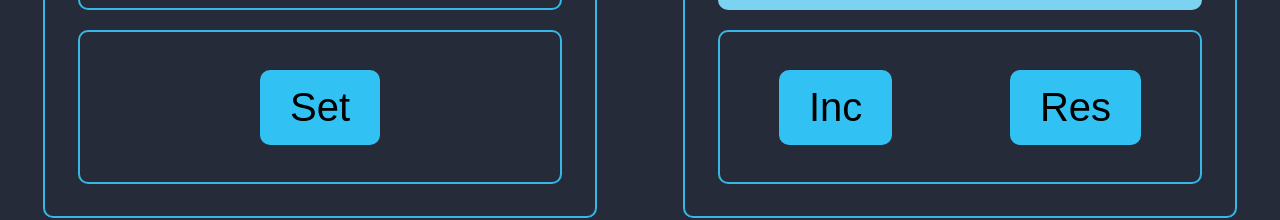
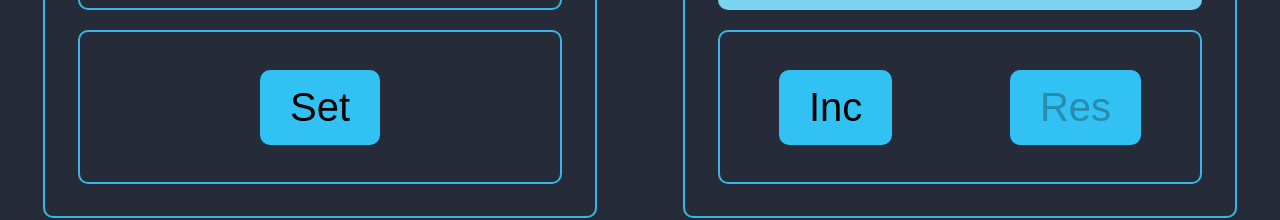
Before and after one commit to FilimonovKostya/Counter, a React (Create React App) app: page / in a window 1280 px wide. Shown: the part 226-446 px from the top of the page. Built offline with nearby package versions, Linux system fonts and the light colour scheme.

Commit message:
Добавить вывод ошибок и задизейблить кнопки при изменении значений

```diff
--- a/src/Redux/countReducer.ts
+++ b/src/Redux/countReducer.ts
@@ -25,7 +25,6 @@ export const countReducer = (state = initialState, action: ActionType): initialS
             return {
                 ...state,
                 countValue: state.countValue + 1,
-
             }
         case "RESET-VALUE":
             return {
--- a/src/components/BlockWindow.tsx
+++ b/src/components/BlockWindow.tsx
@@ -14,17 +14,10 @@ export function BlockWindow() {
 
     const onClickHandlerRes = () => action(resetAC())
 
-    const [isDisable, setIsDisable] = React.useState(false)
-
 
     const countValue = useSelector<RootStoreType, number>(state => state.count.countValue)
     const maxValue = useSelector<RootStoreType, number>(state => state.count.maxValue)
-
-    if(countValue > maxValue) {
-        setIsDisable(true)
-    }
-
-
+    const startValue = useSelector<RootStoreType, number>(state => state.count.startValue)
 
     return <div className={'wrapper'}>
 
@@ -32,8 +25,8 @@ export function BlockWindow() {
 
         <div className={'blockSettings'}>
 
-            <CleverButtons title={'Inc'} disable={isDisable} onClickHandler={onClickHandlerInc}/>
-            <CleverButtons title={'Res'} disable={isDisable} onClickHandler={onClickHandlerRes}/>
+            <CleverButtons title={'Inc'} disable={countValue >= maxValue } onClickHandler={onClickHandlerInc}/>
+            <CleverButtons title={'Res'} disable={countValue <= startValue } onClickHandler={onClickHandlerRes}/>
 
         </div>
     </div>
```
